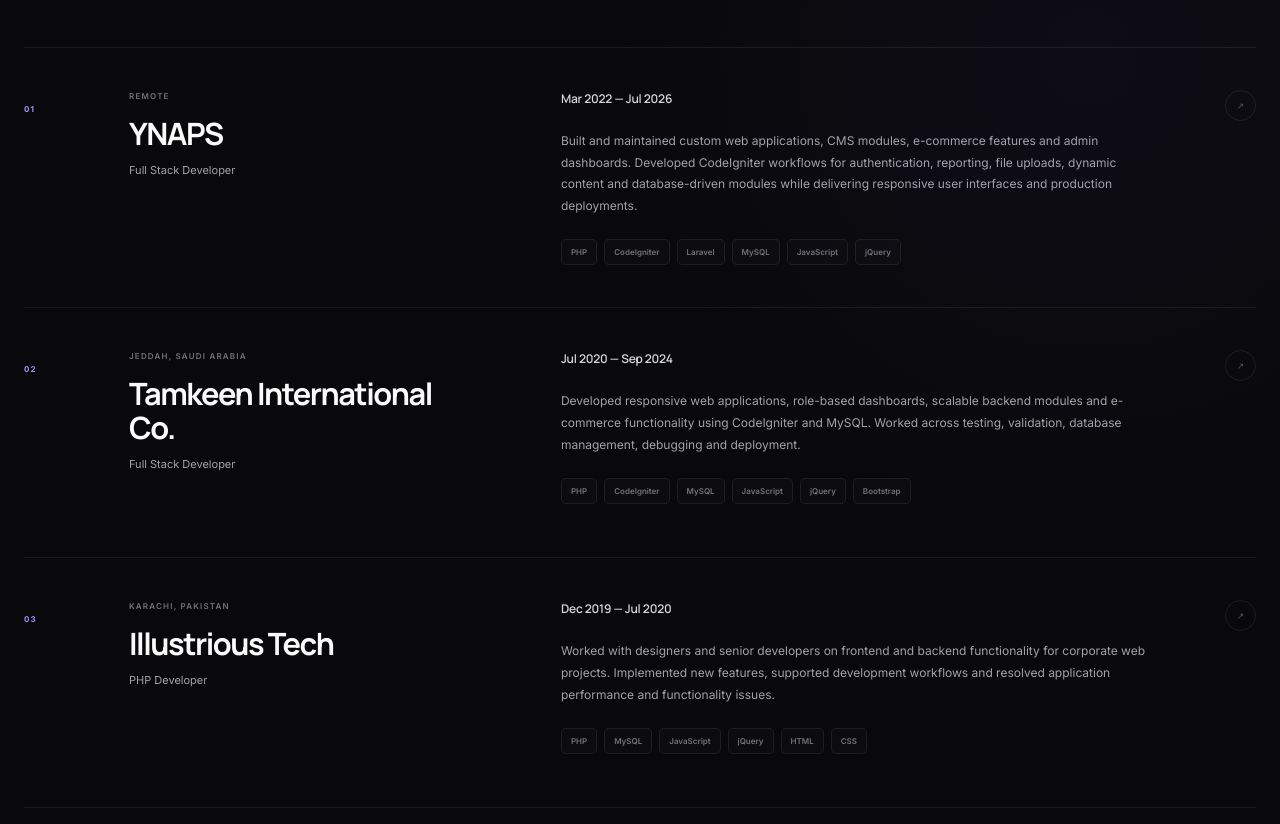
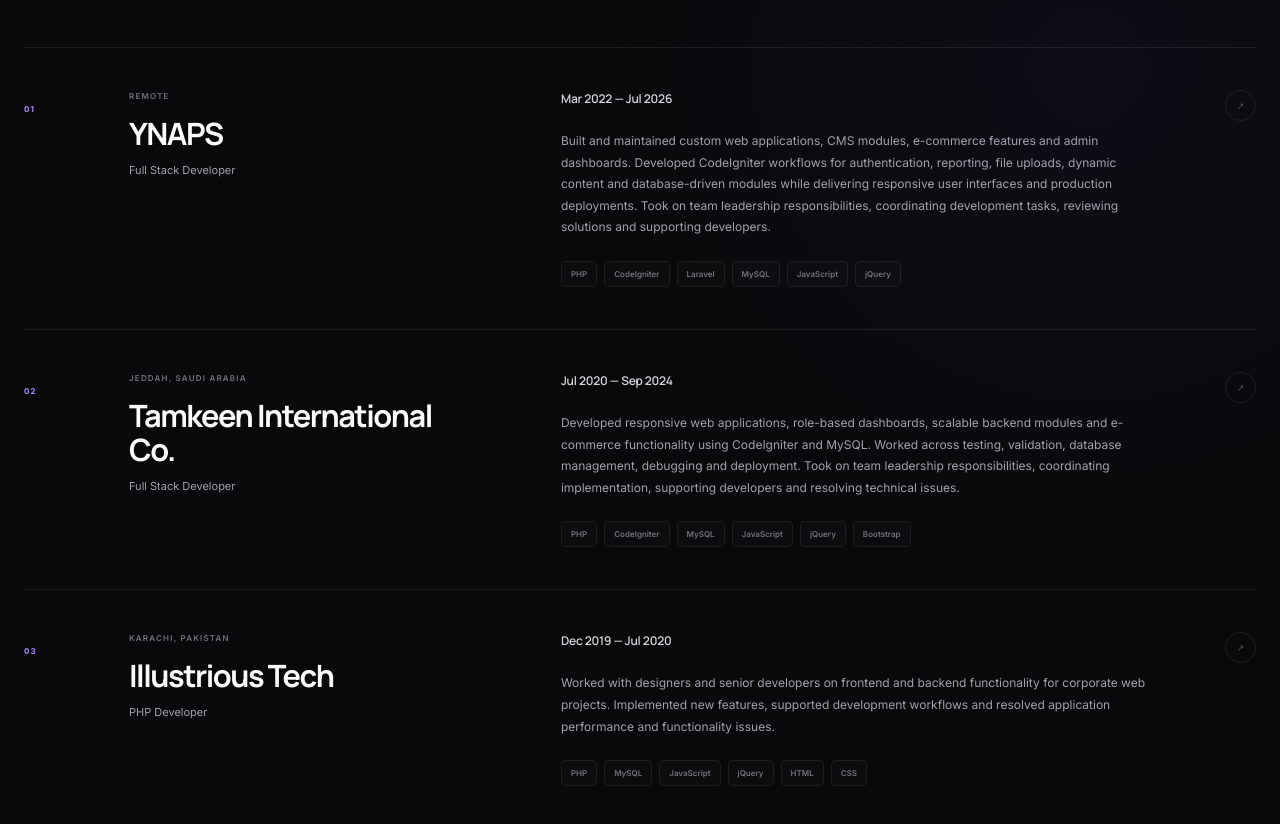
Before and after one commit to SajidRKhan/sajidkhan, a Next.js app: page / in a window 1280 px wide. Shown: the part 6100-6924 px from the top of the page. Built offline with nearby package versions, Linux system fonts and the light colour scheme.

Commit message:
Update portfolio resume and professional experience

```diff
--- a/src/components/sections/Experience.tsx
+++ b/src/components/sections/Experience.tsx
@@ -6,7 +6,7 @@ const experiences = [
     location: "Remote",
     period: "Mar 2022 — Jul 2026",
     description:
-      "Built and maintained custom web applications, CMS modules, e-commerce features and admin dashboards. Developed CodeIgniter workflows for authentication, reporting, file uploads, dynamic content and database-driven modules while delivering responsive user interfaces and production deployments.",
+      "Built and maintained custom web applications, CMS modules, e-commerce features and admin dashboards. Developed CodeIgniter workflows for authentication, reporting, file uploads, dynamic content and database-driven modules while delivering responsive user interfaces and production deployments. Took on team leadership responsibilities, coordinating development tasks, reviewing solutions and supporting developers.",
     stack: ["PHP", "CodeIgniter", "Laravel", "MySQL", "JavaScript", "jQuery"],
   },
   {
@@ -16,7 +16,7 @@ const experiences = [
     location: "Jeddah, Saudi Arabia",
     period: "Jul 2020 — Sep 2024",
     description:
-      "Developed responsive web applications, role-based dashboards, scalable backend modules and e-commerce functionality using CodeIgniter and MySQL. Worked across testing, validation, database management, debugging and deployment.",
+      "Developed responsive web applications, role-based dashboards, scalable backend modules and e-commerce functionality using CodeIgniter and MySQL. Worked across testing, validation, database management, debugging and deployment. Took on team leadership responsibilities, coordinating implementation, supporting developers and resolving technical issues.",
     stack: ["PHP", "CodeIgniter", "MySQL", "JavaScript", "jQuery", "Bootstrap"],
   },
   {
@@ -140,7 +140,7 @@ export default function Experience() {
             </p>
           </div>
 
-          <a href="/sajid_r_khan_resume.pdf" target="_blank">
+          <a href="/sajid_r_khan_resume_premium_final.pdf" target="_blank">
             Download résumé
             <span aria-hidden="true">↗</span>
           </a>
```
